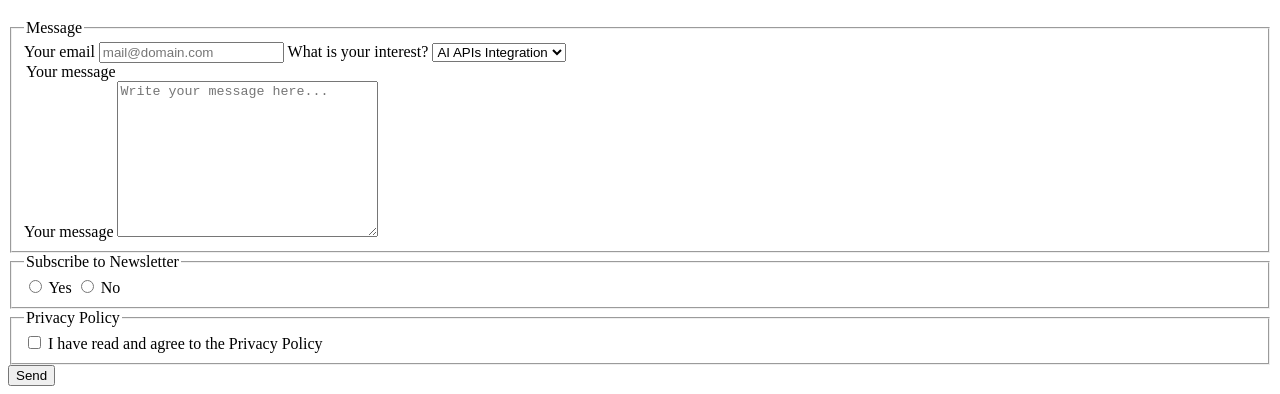
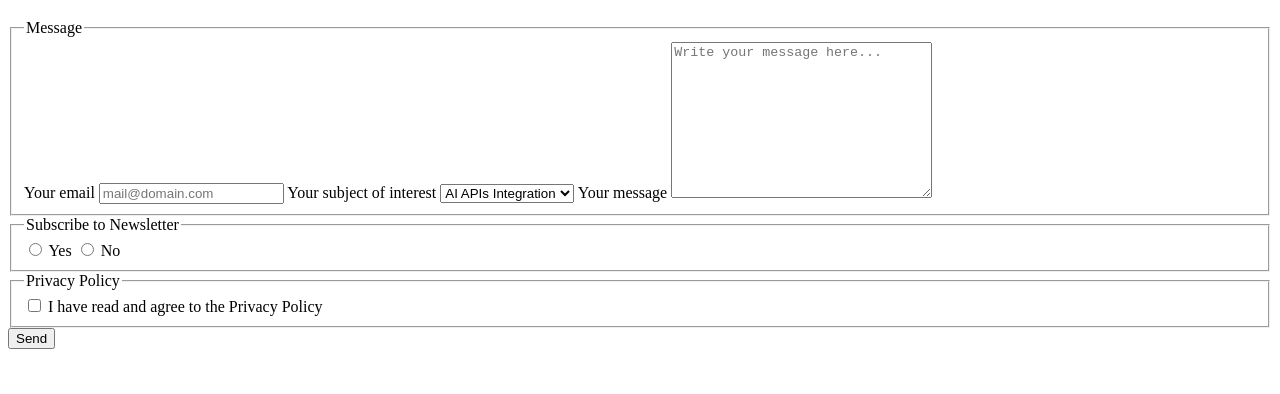
Before and after one commit to cristianioanin/intro-html-css-assignment, a plain HTML site: page pages/contact.html in a window 1280 px wide. Shown: the part 433-827 px from the top of the page. After the commit the page ends 800 px from the top, so only its background shows below. Drawn offline with Linux system fonts and the light colour scheme.

Commit message:
Fix HTML inconsistencies on Contact form

```diff
--- a/pages/contact.html
+++ b/pages/contact.html
@@ -27,13 +27,12 @@
           <label for="email">Your email</label>
           <input type="email" id="email" placeholder="mail@domain.com" />
 
-          <label for="subject">What is your interest?</label>
+          <label for="subject">Your subject of interest</label>
           <select name="subject" id="subject">
             <option value="rendering">3D Rendering</option>
             <option value="ai" selected>AI APIs Integration</option>
             <option value="neral">Neural Networks</option>
           </select>
-          <legend>Your message</legend>
           <label for="message">Your message</label>
           <textarea
             name="message"
```
